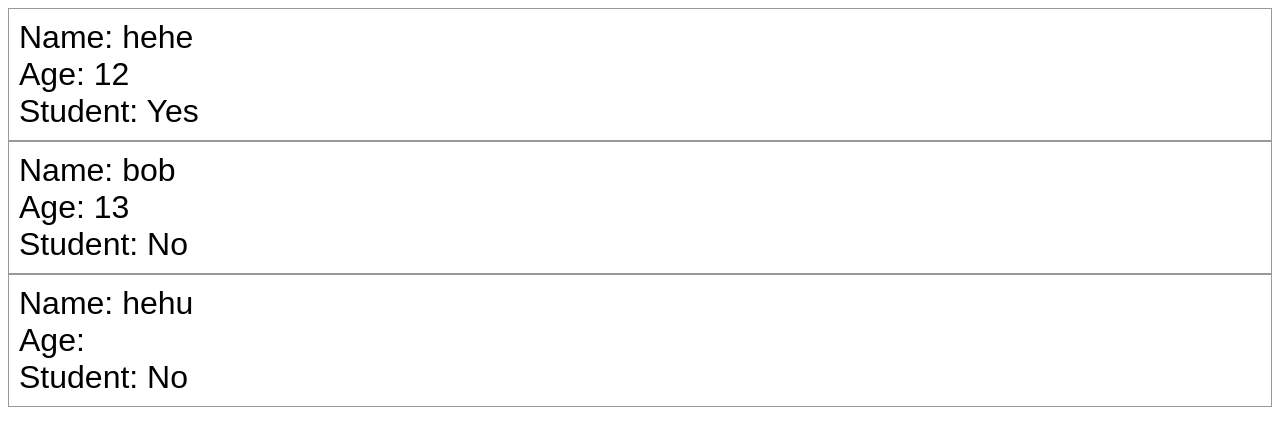
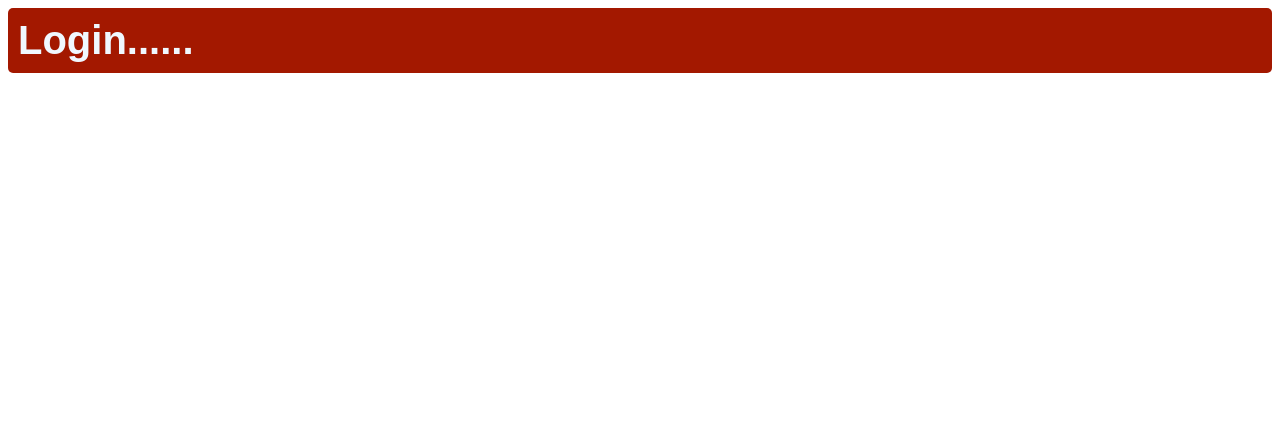
Before and after one commit to sricharan3435/React-Basics, a React (Vite) app: page / in a window 1280 px wide. Shown: the top 446 px of the page. Built offline with nearby package versions, Linux system fonts and the light colour scheme.

Commit message:
rendering in react

```diff
--- a/src/App.jsx
+++ b/src/App.jsx
@@ -1,11 +1,9 @@
-import Student from './Student.jsx'
+import UserGreeting from "./UserGreeting.jsx";
 
 function App(){
   return(
     <>
-      <Student name= "hehe" age={12} isStudent={true} />
-      <Student name="bob" age={13} isStudent={false}/ >
-      <Student name="hehu" />
+      <UserGreeting isLoggedIn={false} username="BroHe"/>
     </>
   );
 }
--- a/src/Student.jsx
+++ /dev/null
@@ -1,25 +0,0 @@
-import PropTypes from 'prop-types'
-
-function Student(props){
-    return(
-        <div className="student">
-            <p> Name: {props.name} </p>
-            <p> Age: {props.age} </p>
-            <p> Student: {props.isStudent ? "Yes" : "No"}</p>
-        </div>
-    );
-}
-
-Student.a = {
-    name: PropTypes.string,
-    age: PropTypes.number,
-    isStudent: PropTypes.bool,
-}
-
-Student.defaultProps = {
-    name:"Guest",
-    age: 0,
-    isStudent: false,
-}
-
-export default Student
--- /dev/null
+++ b/src/UserGreeting.jsx
@@ -0,0 +1,16 @@
+import PropTypes from 'prop-types';
+
+function UserGreeting(props){
+
+    const welcomeMessage = <h2 className="welcome-message"> Welcome {props.username} </h2>
+    const loginPrompt = <h2 className="login-prompt">Login......</h2>
+
+    return(props.isLoggedIn ? welcomeMessage : loginPrompt );
+}
+
+UserGreeting.prototypes ={
+    isLoggedIn: PropTypes.bool,
+    username: PropTypes.string,
+}
+
+export default UserGreeting
--- a/src/index.css
+++ b/src/index.css
@@ -1,10 +1,19 @@
-.student{
+.welcome-message{
+    font-size: 2.5em;
     font-family: Arial, Helvetica, sans-serif;
-    font-size: 2em;
+    background-color: hsl(120, 100%, 42%);
+    color:aliceblue;
     padding: 10px;
-    border: 1px solid hsl(0, 0%, 50%, 0.8);
+    border-radius: 5px;
+    margin: 0;
 }
 
-.student p{
+.login-prompt{
+    font-size: 2.5em;
+    font-family: Arial, Helvetica, sans-serif;
+    background-color: hsl(9, 100%, 32%);
+    color:aliceblue;
+    padding: 10px;
+    border-radius: 5px;
     margin: 0;
 }
```
